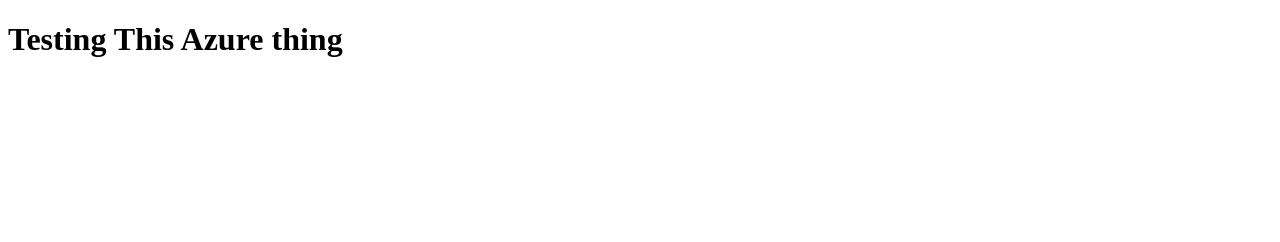
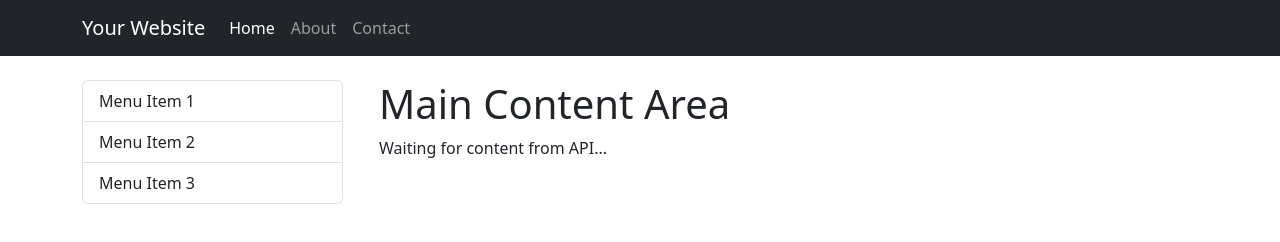
Before and after one commit to karabojoshua/lab6-prep, a plain HTML site: page index.html in a window 1280 px wide. Drawn offline with nearby package versions, Linux system fonts and the light colour scheme.

Commit message:
Simple Design

```diff
--- a/index.html
+++ b/index.html
@@ -1,11 +1,61 @@
 <!DOCTYPE html>
 <html lang="en">
 <head>
-    <meta charset="UTF-8">
-    <meta name="viewport" content="width=, initial-scale=1.0">
-    <title>Testing</title>
+  <meta charset="UTF-8">
+  <meta name="viewport" content="width=device-width, initial-scale=1.0">
+  <title>Simple Website with Bootstrap</title>
+  <!-- Bootstrap CSS -->
+  <link href="https://cdn.jsdelivr.net/npm/bootstrap@5.3.0-alpha1/dist/css/bootstrap.min.css" rel="stylesheet" integrity="sha384-x1pzFd5UcyS+pEz3n1zxrC+Wqb7zYhQFd9C29p+CUjAOQGZ6bsfW+KtFRQhpGWol" crossorigin="anonymous">
+  <!-- Custom CSS -->
+  <style>
+    /* Add your custom styles here */
+  </style>
 </head>
 <body>
-    <h1>Testing This Azure thing</h1>
+  <!-- Navbar -->
+  <nav class="navbar navbar-expand-lg navbar-dark bg-dark">
+    <div class="container">
+      <a class="navbar-brand" href="#">Your Website</a>
+      <button class="navbar-toggler" type="button" data-bs-toggle="collapse" data-bs-target="#navbarNav" aria-controls="navbarNav" aria-expanded="false" aria-label="Toggle navigation">
+        <span class="navbar-toggler-icon"></span>
+      </button>
+      <div class="collapse navbar-collapse" id="navbarNav">
+        <ul class="navbar-nav">
+          <li class="nav-item">
+            <a class="nav-link active" aria-current="page" href="#">Home</a>
+          </li>
+          <li class="nav-item">
+            <a class="nav-link" href="#">About</a>
+          </li>
+          <li class="nav-item">
+            <a class="nav-link" href="#">Contact</a>
+          </li>
+        </ul>
+      </div>
+    </div>
+  </nav>
+
+  <!-- Side Menu -->
+  <div class="container mt-4">
+    <div class="row">
+      <div class="col-3">
+        <div class="list-group">
+          <a href="#" class="list-group-item list-group-item-action">Menu Item 1</a>
+          <a href="#" class="list-group-item list-group-item-action">Menu Item 2</a>
+          <a href="#" class="list-group-item list-group-item-action">Menu Item 3</a>
+        </div>
+      </div>
+      <div class="col">
+        <!-- Main Content Area (waiting for API content) -->
+        <div class="container">
+          <h1>Main Content Area</h1>
+          <p>Waiting for content from API...</p>
+        </div>
+      </div>
+    </div>
+  </div>
+
+  <!-- Bootstrap Bundle with Popper.js -->
+  <script src="https://cdn.jsdelivr.net/npm/bootstrap@5.3.0-alpha1/dist/js/bootstrap.bundle.min.js" integrity="sha384-AO3nl7IZ7+OJZLKtP1Ggi9+ueW0e0FeCwLdCfH4tMRBUeWJt8/ohV25lOZKT0w1M" crossorigin="anonymous"></script>
 </body>
 </html>
```
